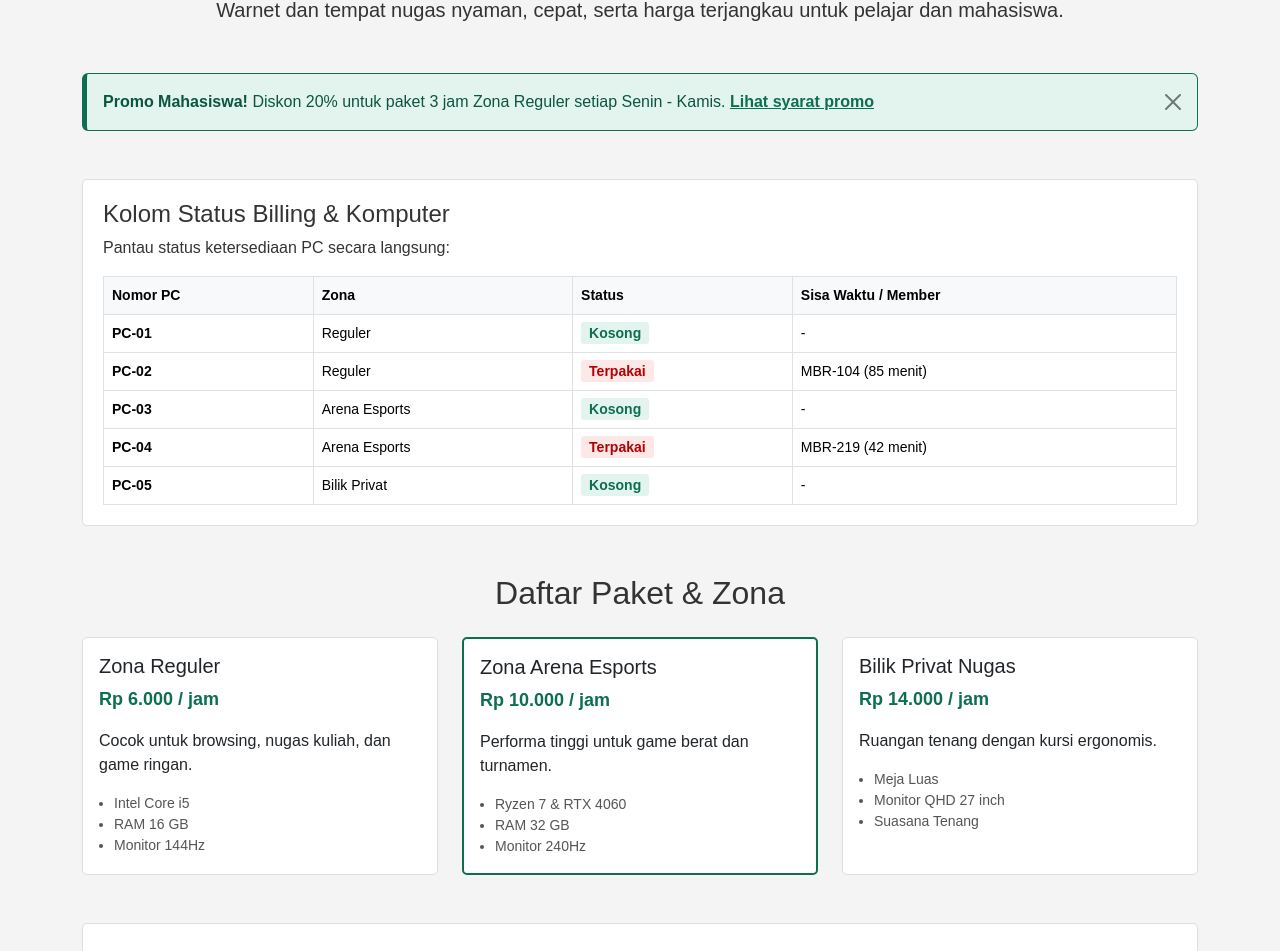
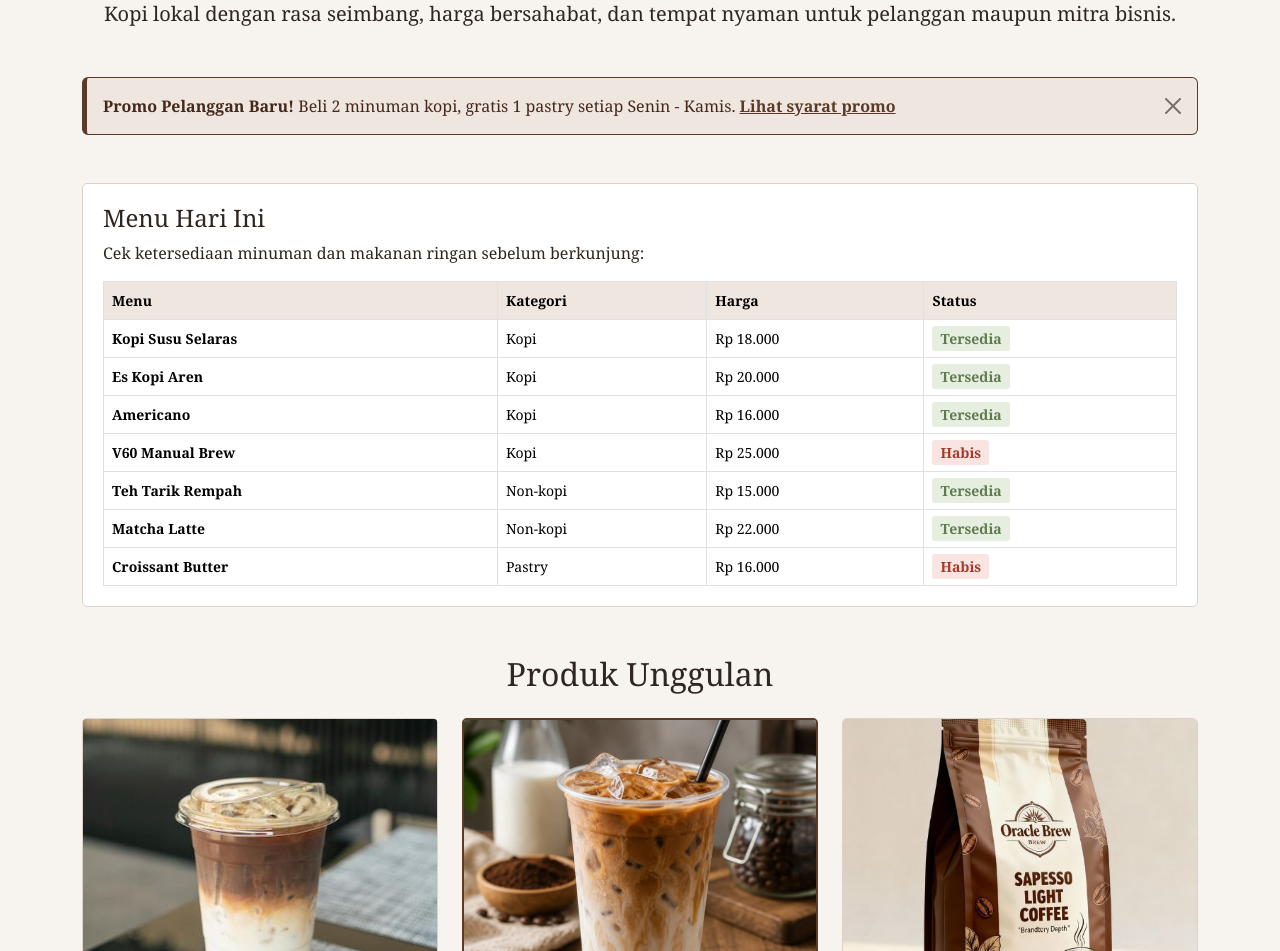
Before and after one commit to Pentapen3/PrakDW_Tugas09_4525210057_Prevansyah_sjafar, a plain HTML site: page index.html in a window 1280 px wide. Shown: the part 158-1109 px from the top of the page. Drawn offline with nearby package versions, Linux system fonts and the light colour scheme.

Commit message:
LAPRAK PERTEMUAN 9

```diff
--- a/css/style.css
+++ b/css/style.css
@@ -1,101 +1,137 @@
+/* ==========================================================
+   CUSTOM CSS - Branding Selaras Coffee
+   Dimuat setelah Bootstrap 5, berfungsi sebagai lapisan identitas
+   (cokelat espresso + hijau sage) di atas komponen Bootstrap.
+   ========================================================== */
 
 :root {
-  --warnet-hijau: #0d6e52;
-  --warnet-hijau-gelap: #0a5640;
-  --warnet-hijau-muda: #e3f3ee;
-  --warnet-merah: #b30000;
-  --warnet-merah-muda: #fde8e8;
-  --bs-link-color: var(--warnet-hijau);
+  --selaras-cokelat: #5b3a29;
+  --selaras-cokelat-gelap: #43291b;
+  --selaras-cokelat-muda: #efe6df;
+  --selaras-sage: #5f7a4f;
+  --selaras-sage-muda: #e6eee0;
+  --selaras-merah: #a23b2a;
+  --selaras-merah-muda: #f8e5e1;
+  --bs-link-color: var(--selaras-cokelat);
 }
 
 /* Styling Dasar */
 body {
-  font-family: Arial, sans-serif;
-  background-color: #f4f4f4;
-  color: #333;
+  font-family: Georgia, "Times New Roman", serif;
+  background-color: #f7f4f0;
+  color: #2f2620;
+}
+
+h1, h2, h3, h4, h5, .navbar-brand {
+  font-family: Georgia, "Times New Roman", serif;
 }
 
 /* Navbar */
 .brand-box {
   display: inline-block;
-  background-color: var(--warnet-hijau);
+  background-color: var(--selaras-cokelat);
   color: white;
-  padding: 6px 10px;
+  padding: 6px 12px;
   font-weight: bold;
   border-radius: 4px;
   font-size: 16px;
 }
 
 .navbar .nav-link {
-  color: #333;
+  color: #2f2620;
   font-weight: bold;
 }
 
 .navbar .nav-link:hover,
 .navbar .nav-link:focus {
-  color: var(--warnet-hijau);
+  color: var(--selaras-cokelat);
+  text-decoration: underline;
 }
 
 /* Hero */
 .hero h1 {
-  font-size: 28px;
+  font-size: 32px;
+  color: var(--selaras-cokelat);
 }
 
-/* Kolom Billing */
-.billing-section {
+/* Menu Hari Ini */
+.menu-section {
   background: #ffffff;
   padding: 20px;
   border-radius: 5px;
-  border: 1px solid #ddd;
+  border: 1px solid #ddd2c8;
 }
 
-.tabel-billing th {
-  background-color: #f8f9fa;
+.tabel-menu th {
+  background-color: var(--selaras-cokelat-muda);
   font-size: 14px;
 }
 
-.tabel-billing td {
+.tabel-menu td {
   font-size: 14px;
 }
 
-.status-kosong {
-  color: var(--warnet-hijau);
+.status-tersedia {
+  color: var(--selaras-sage);
   font-weight: bold;
-  background-color: var(--warnet-hijau-muda);
+  background-color: var(--selaras-sage-muda);
   padding: 3px 8px;
   border-radius: 3px;
 }
 
-.status-pakai {
-  color: var(--warnet-merah);
+.status-habis {
+  color: var(--selaras-merah);
   font-weight: bold;
-  background-color: var(--warnet-merah-muda);
+  background-color: var(--selaras-merah-muda);
   padding: 3px 8px;
   border-radius: 3px;
 }
 
-/* Card Tarif */
+/* Card Produk */
 .card {
   border-radius: 5px;
-  border: 1px solid #ddd;
+  border: 1px solid #ddd2c8;
+}
+
+.card-foto {
+  height: 260px;
+  object-fit: cover;
+  border-radius: 3px 3px 0 0;
+}
+
+.foto-kopi-susu {
+  object-position: center 70%;
 }
 
 .card-utama {
-  border-color: var(--warnet-hijau);
+  border-color: var(--selaras-cokelat);
   border-width: 2px;
 }
 
 .harga {
   font-size: 18px;
   font-weight: bold;
-  color: var(--warnet-hijau);
+  color: var(--selaras-cokelat);
 }
 
 .card ul {
   padding-left: 15px;
-  color: #555;
+  color: #5c4f46;
   font-size: 14px;
   margin-bottom: 0;
+}
+
+/* Alert Promo */
+.alert-selaras {
+  background-color: var(--selaras-cokelat-muda);
+  border: 1px solid var(--selaras-cokelat);
+  border-left-width: 5px;
+  color: var(--selaras-cokelat-gelap);
+}
+
+.alert-selaras .alert-link {
+  color: var(--selaras-cokelat);
+  font-weight: bold;
 }
 
 /* Kontak */
@@ -103,56 +139,43 @@ body {
   background: #ffffff;
   padding: 30px;
   border-radius: 5px;
-  border: 1px solid #ddd;
+  border: 1px solid #ddd2c8;
 }
 
 .form-control:focus {
-  border-color: var(--warnet-hijau);
-  box-shadow: 0 0 0 0.2rem rgba(13, 110, 82, 0.2);
+  border-color: var(--selaras-cokelat);
+  box-shadow: 0 0 0 0.2rem rgba(91, 58, 41, 0.2);
 }
 
-.btn-warnet {
-  background-color: var(--warnet-hijau);
-  border-color: var(--warnet-hijau);
+.btn-selaras {
+  background-color: var(--selaras-cokelat);
+  border-color: var(--selaras-cokelat);
   color: #fff;
 }
 
-.btn-warnet:hover,
-.btn-warnet:focus {
-  background-color: var(--warnet-hijau-gelap);
-  border-color: var(--warnet-hijau-gelap);
+.btn-selaras:hover,
+.btn-selaras:focus {
+  background-color: var(--selaras-cokelat-gelap);
+  border-color: var(--selaras-cokelat-gelap);
   color: #fff;
 }
 
-/* Alert Promo */
-.alert-warnet {
-  background-color: var(--warnet-hijau-muda);
-  border: 1px solid var(--warnet-hijau);
-  border-left-width: 5px;
-  color: var(--warnet-hijau-gelap);
-}
-
-.alert-warnet .alert-link {
-  color: var(--warnet-hijau);
-  font-weight: bold;
-}
-
 /* Modal */
-.modal-header-warnet {
-  background-color: var(--warnet-hijau);
+.modal-header-selaras {
+  background-color: var(--selaras-cokelat);
   color: #fff;
 }
 
 /* Footer */
 .footer {
-  background: #333;
+  background: var(--selaras-cokelat-gelap);
   color: white;
   font-size: 14px;
 }
 
-
+/* Responsif tambahan (selain grid & navbar-expand bawaan Bootstrap) */
 @media (max-width: 767.98px) {
-  .billing-section,
+  .menu-section,
   .kontak-section {
     padding: 15px;
   }
--- a/index.html
+++ b/index.html
@@ -3,18 +3,21 @@
 <head>
   <meta charset="UTF-8">
   <meta name="viewport" content="width=device-width, initial-scale=1.0">
-  <title>pen WARNET - Warnet & Ruang Nugas</title>
+  <title>Selaras Coffee - Kopi Lokal untuk Setiap Hari</title>
 
+  <!-- Bootstrap 5 CSS (CDN) -->
   <link href="https://cdn.jsdelivr.net/npm/bootstrap@5.3.3/dist/css/bootstrap.min.css" rel="stylesheet">
+
+  <!-- CSS Eksternal (custom / branding) - dimuat setelah Bootstrap agar bisa menimpa -->
   <link rel="stylesheet" href="css/style.css">
 </head>
 <body>
 
-  <!-- NAVBAR -->
+  <!-- NAVBAR (Bootstrap: navbar + navbar-expand-md + collapse) -->
   <nav class="navbar navbar-expand-md bg-white border-bottom sticky-top">
     <div class="container">
       <a class="navbar-brand" href="#beranda">
-        <span class="brand-box">pen WARNET</span>
+        <span class="brand-box">Selaras Coffee</span>
       </a>
       <button class="navbar-toggler" type="button" data-bs-toggle="collapse"
               data-bs-target="#menuUtama" aria-controls="menuUtama"
@@ -24,8 +27,8 @@
       <div class="collapse navbar-collapse" id="menuUtama">
         <ul class="navbar-nav ms-auto">
           <li class="nav-item"><a class="nav-link" href="#beranda">Beranda</a></li>
-          <li class="nav-item"><a class="nav-link" href="#billing">Cek Billing</a></li>
-          <li class="nav-item"><a class="nav-link" href="#tarif">Tarif & Zona</a></li>
+          <li class="nav-item"><a class="nav-link" href="#menu">Menu Hari Ini</a></li>
+          <li class="nav-item"><a class="nav-link" href="#produk">Produk</a></li>
           <li class="nav-item"><a class="nav-link" href="#kontak">Kontak</a></li>
         </ul>
       </div>
@@ -37,84 +40,97 @@
 
     <!-- HERO SECTION -->
     <section class="hero text-center py-5">
-      <h1 class="fw-bold">Selamat Datang di pen WARNET</h1>
-      <p class="lead mb-0">Warnet dan tempat nugas nyaman, cepat, serta harga terjangkau untuk pelajar dan mahasiswa.</p>
+      <h1 class="fw-bold">Selamat Datang di Selaras Coffee</h1>
+      <p class="lead mb-0">Kopi lokal dengan rasa seimbang, harga bersahabat, dan tempat nyaman untuk pelanggan maupun mitra bisnis.</p>
     </section>
 
     <!-- ALERT PROMO (Bootstrap: alert + alert-dismissible) -->
-    <div class="alert alert-warnet alert-dismissible fade show mb-5" role="alert">
-      <strong>Promo Mahasiswa!</strong> Diskon 20% untuk paket 3 jam Zona Reguler setiap Senin - Kamis.
+    <div class="alert alert-selaras alert-dismissible fade show mb-5" role="alert">
+      <strong>Promo Pelanggan Baru!</strong> Beli 2 minuman kopi, gratis 1 pastry setiap Senin - Kamis.
       <a href="#" class="alert-link" data-bs-toggle="modal" data-bs-target="#modalPromo">Lihat syarat promo</a>
       <button type="button" class="btn-close" data-bs-dismiss="alert" aria-label="Tutup"></button>
     </div>
 
-    <!-- KOLOM MONITOR BILLING / STATUS PC -->
-    <section class="billing-section mb-5" id="billing">
-      <h2 class="h4">Kolom Status Billing &amp; Komputer</h2>
-      <p>Pantau status ketersediaan PC secara langsung:</p>
+    <!-- MENU HARI INI -->
+    <section class="menu-section mb-5" id="menu">
+      <h2 class="h4">Menu Hari Ini</h2>
+      <p>Cek ketersediaan minuman dan makanan ringan sebelum berkunjung:</p>
 
-
+      <!-- Tabel Menu (Bootstrap: table + table-responsive) -->
       <div class="table-responsive">
-        <table class="table table-bordered align-middle tabel-billing mb-0">
+        <table class="table table-bordered align-middle tabel-menu mb-0">
           <thead>
             <tr>
-              <th>Nomor PC</th>
-              <th>Zona</th>
+              <th>Menu</th>
+              <th>Kategori</th>
+              <th>Harga</th>
               <th>Status</th>
-              <th>Sisa Waktu / Member</th>
             </tr>
           </thead>
           <tbody>
             <tr>
-              <td><strong>PC-01</strong></td>
-              <td>Reguler</td>
-              <td><span class="status-kosong">Kosong</span></td>
-              <td>-</td>
+              <td><strong>Kopi Susu Selaras</strong></td>
+              <td>Kopi</td>
+              <td>Rp 18.000</td>
+              <td><span class="status-tersedia">Tersedia</span></td>
             </tr>
             <tr>
-              <td><strong>PC-02</strong></td>
-              <td>Reguler</td>
-              <td><span class="status-pakai">Terpakai</span></td>
-              <td>MBR-104 (85 menit)</td>
+              <td><strong>Es Kopi Aren</strong></td>
+              <td>Kopi</td>
+              <td>Rp 20.000</td>
+              <td><span class="status-tersedia">Tersedia</span></td>
             </tr>
             <tr>
-              <td><strong>PC-03</strong></td>
-              <td>Arena Esports</td>
-              <td><span class="status-kosong">Kosong</span></td>
-              <td>-</td>
+              <td><strong>Americano</strong></td>
+              <td>Kopi</td>
+              <td>Rp 16.000</td>
+              <td><span class="status-tersedia">Tersedia</span></td>
             </tr>
             <tr>
-              <td><strong>PC-04</strong></td>
-              <td>Arena Esports</td>
-              <td><span class="status-pakai">Terpakai</span></td>
-              <td>MBR-219 (42 menit)</td>
+              <td><strong>V60 Manual Brew</strong></td>
+              <td>Kopi</td>
+              <td>Rp 25.000</td>
+              <td><span class="status-habis">Habis</span></td>
             </tr>
             <tr>
-              <td><strong>PC-05</strong></td>
-              <td>Bilik Privat</td>
-              <td><span class="status-kosong">Kosong</span></td>
-              <td>-</td>
+              <td><strong>Teh Tarik Rempah</strong></td>
+              <td>Non-kopi</td>
+              <td>Rp 15.000</td>
+              <td><span class="status-tersedia">Tersedia</span></td>
+            </tr>
+            <tr>
+              <td><strong>Matcha Latte</strong></td>
+              <td>Non-kopi</td>
+              <td>Rp 22.000</td>
+              <td><span class="status-tersedia">Tersedia</span></td>
+            </tr>
+            <tr>
+              <td><strong>Croissant Butter</strong></td>
+              <td>Pastry</td>
+              <td>Rp 16.000</td>
+              <td><span class="status-habis">Habis</span></td>
             </tr>
           </tbody>
         </table>
       </div>
     </section>
 
-    <!-- 3 CARD / KARTU TARIF (Bootstrap: grid row + col-md-4 + card) -->
-    <h2 class="judul-section text-center mb-4" id="tarif">Daftar Paket & Zona</h2>
+    <!-- 3 CARD / KARTU PRODUK (Bootstrap: grid row + col-md-4 + card) -->
+    <h2 class="judul-section text-center mb-4" id="produk">Produk Unggulan</h2>
     <div class="row g-4 mb-5">
 
       <!-- Card 1 -->
       <div class="col-12 col-md-4">
         <div class="card h-100">
+          <img src="img/src/ESKOPISUSU.jpg" class="card-img-top card-foto foto-kopi-susu" alt="Segelas es kopi susu Selaras dengan lapisan kopi dan susu">
           <div class="card-body">
-            <h3 class="h5 card-title">Zona Reguler</h3>
-            <p class="harga">Rp 6.000 / jam</p>
-            <p class="card-text">Cocok untuk browsing, nugas kuliah, dan game ringan.</p>
+            <h3 class="h5 card-title">Kopi Susu Selaras</h3>
+            <p class="harga">Rp 18.000</p>
+            <p class="card-text">Perpaduan espresso dan susu segar yang lembut, cocok untuk teman santai sehari-hari.</p>
             <ul>
-              <li>Intel Core i5</li>
-              <li>RAM 16 GB</li>
-              <li>Monitor 144Hz</li>
+              <li>Espresso blend Arabika-Robusta</li>
+              <li>Susu segar</li>
+              <li>Pilihan panas atau dingin</li>
             </ul>
           </div>
         </div>
@@ -123,14 +139,15 @@
       <!-- Card 2 -->
       <div class="col-12 col-md-4">
         <div class="card card-utama h-100">
+          <img src="img/src/ESKOPISUSUGULAAREN.jpg" class="card-img-top card-foto" alt="Es kopi aren dengan es batu dan sedotan hitam">
           <div class="card-body">
-            <h3 class="h5 card-title">Zona Arena Esports</h3>
-            <p class="harga">Rp 10.000 / jam</p>
-            <p class="card-text">Performa tinggi untuk game berat dan turnamen.</p>
+            <h3 class="h5 card-title">Es Kopi Aren</h3>
+            <p class="harga">Rp 20.000</p>
+            <p class="card-text">Menu andalan kami: kopi dingin dengan manis gula aren yang pas dan tidak berlebihan.</p>
             <ul>
-              <li>Ryzen 7 & RTX 4060</li>
-              <li>RAM 32 GB</li>
-              <li>Monitor 240Hz</li>
+              <li>Gula aren asli</li>
+              <li>Espresso double shot</li>
+              <li>Paling sering dipesan</li>
             </ul>
           </div>
         </div>
@@ -139,14 +156,15 @@
       <!-- Card 3 -->
       <div class="col-12 col-md-4">
         <div class="card h-100">
+          <img src="img/src/bijikopi.jpg" class="card-img-top card-foto" alt="Biji kopi pilihan Selaras Coffee">
           <div class="card-body">
-            <h3 class="h5 card-title">Bilik Privat Nugas</h3>
-            <p class="harga">Rp 14.000 / jam</p>
-            <p class="card-text">Ruangan tenang dengan kursi ergonomis.</p>
+            <h3 class="h5 card-title">Biji Kopi Kemasan</h3>
+            <p class="harga">Rp 85.000 / 200 gram</p>
+            <p class="card-text">Biji kopi pilihan untuk diseduh di rumah, juga tersedia untuk pemesanan mitra bisnis.</p>
             <ul>
-              <li>Meja Luas</li>
-              <li>Monitor QHD 27 inch</li>
-              <li>Suasana Tenang</li>
+              <li>Roasting medium</li>
+              <li>Bisa digiling sesuai alat seduh</li>
+              <li>Harga khusus untuk mitra</li>
             </ul>
           </div>
         </div>
@@ -154,48 +172,53 @@
 
     </div>
 
-
+    <!-- FORM KONTAK (Bootstrap: form-label + form-control + btn) -->
     <section class="kontak-section mb-5" id="kontak">
       <h2 class="h4">Form Kontak</h2>
-      <p>Kirim pesan kepada pengelola warnet.</p>
+      <p>Kirim pertanyaan, pesanan, atau ajakan kerja sama kepada Selaras Coffee.</p>
 
       <form>
         <div class="mb-3">
           <label for="nama" class="form-label">Nama:</label>
-          <input type="text" class="form-control" id="nama" name="nama" placeholder="Nama Anda">
+          <input type="text" class="form-control" id="nama" name="nama" placeholder="Nama Anda" required>
+        </div>
+
+        <div class="mb-3">
+          <label for="email" class="form-label">Email:</label>
+          <input type="email" class="form-control" id="email" name="email" placeholder="nama@email.com" required>
         </div>
 
         <div class="mb-3">
           <label for="pesan" class="form-label">Pesan:</label>
-          <textarea class="form-control" id="pesan" name="pesan" rows="4" placeholder="Tulis pesan..."></textarea>
+          <textarea class="form-control" id="pesan" name="pesan" rows="4" placeholder="Tulis pesan..." required></textarea>
         </div>
 
-        <button type="submit" class="btn btn-warnet">Kirim Pesan</button>
+        <button type="submit" class="btn btn-selaras">Kirim Pesan</button>
       </form>
     </section>
 
   </main>
 
-
+  <!-- MODAL SYARAT PROMO (Bootstrap: modal + modal-dialog) -->
   <div class="modal fade" id="modalPromo" tabindex="-1" aria-labelledby="judulModalPromo" aria-hidden="true">
     <div class="modal-dialog modal-dialog-centered">
       <div class="modal-content">
-        <div class="modal-header modal-header-warnet">
-          <h2 class="modal-title h5" id="judulModalPromo">Syarat &amp; Ketentuan Promo Mahasiswa</h2>
+        <div class="modal-header modal-header-selaras">
+          <h2 class="modal-title h5" id="judulModalPromo">Syarat &amp; Ketentuan Promo</h2>
           <button type="button" class="btn-close btn-close-white" data-bs-dismiss="modal" aria-label="Tutup"></button>
         </div>
         <div class="modal-body">
-          <p>Promo diskon 20% berlaku dengan ketentuan berikut:</p>
+          <p>Promo "Beli 2 Gratis 1 Pastry" berlaku dengan ketentuan berikut:</p>
           <ul class="mb-0">
-            <li>Berlaku untuk paket 3 jam di Zona Reguler.</li>
-            <li>Berlaku Senin sampai Kamis, pukul 01.00 - 24.00.</li>
-            <li>Tunjukkan kartu mahasiswa aktif kepada operator.</li>
+            <li>Berlaku untuk pembelian 2 minuman kopi dalam satu transaksi.</li>
+            <li>Berlaku Senin sampai Kamis, pukul 08.00 - 17.00.</li>
+            <li>Pastry gratis sesuai stok yang tersedia hari itu.</li>
             <li>Tidak dapat digabung dengan promo lain.</li>
           </ul>
         </div>
         <div class="modal-footer">
           <button type="button" class="btn btn-outline-secondary" data-bs-dismiss="modal">Tutup</button>
-          <a href="#kontak" class="btn btn-warnet" data-bs-dismiss="modal">Tanya Pengelola</a>
+          <a href="#kontak" class="btn btn-selaras" data-bs-dismiss="modal">Tanya Kami</a>
         </div>
       </div>
     </div>
@@ -203,10 +226,10 @@
 
   <!-- FOOTER -->
   <footer class="footer text-center py-3">
-    <p class="mb-0">&copy; 2026 pen WARNET. Tugas Desain Web.</p>
+    <p class="mb-0">&copy; 2026 Selaras Coffee. Tugas Desain Web.</p>
   </footer>
 
-
+  <!-- Bootstrap 5 JS Bundle (CDN) - dibutuhkan untuk hamburger navbar, alert, dan modal -->
   <script src="https://cdn.jsdelivr.net/npm/bootstrap@5.3.3/dist/js/bootstrap.bundle.min.js"></script>
 </body>
 </html>
```
Also changed, not shown: img/outputdekstop1.png (deleted), img/outputdekstop2.png (deleted), img/outputdekstop3.png (deleted), img/outputmobile1.png (deleted), img/outputmobile2.png (deleted), img/outputmobile3.png (deleted), img/src/ESKOPISUSU.jpg (added), img/src/ESKOPISUSUGULAAREN.jpg (added), img/src/bijikopi.jpg (added), img/ss/outputdekstop1.png (added), img/ss/outputdekstop2.png (added), img/ss/outputdekstop3.png (added), img/ss/outputmobile1.png (added), img/ss/outputmobile2.png (added), 1 more files, 1 other file.
